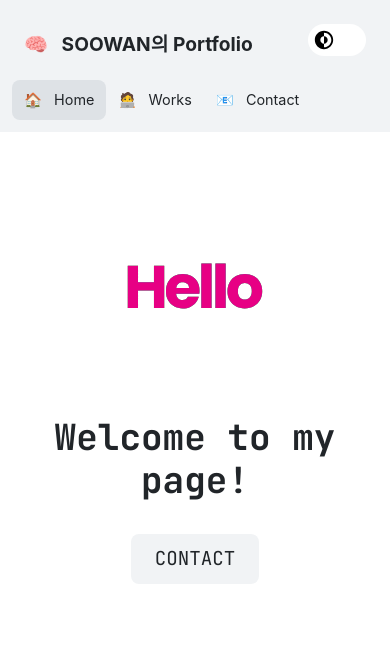
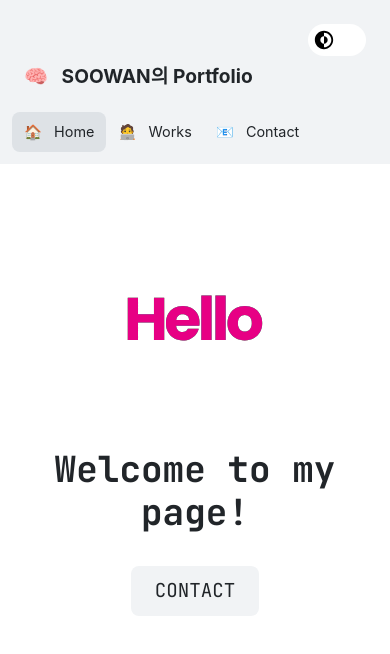
Before and after one commit to sooowan/portfolio-react, a React (Create React App) app: page / in a window 390 px wide. Shown: the top 654 px of the page. Built offline with nearby package versions, Linux system fonts and the light colour scheme.

Commit message:
body backround, mobile topbar 수정

```diff
--- a/src/styles/Main.module.css
+++ b/src/styles/Main.module.css
@@ -26,8 +26,8 @@
 
 @media screen and (max-width: 768px) {
   .main-wrap {
-    height: calc(100vh - 132px);
-    margin-top: 132px;
+    height: calc(100vh - 164px);
+    margin-top: 164px;
   }
   .tab-wrap {
     display: none;
--- a/src/styles/Side.module.css
+++ b/src/styles/Side.module.css
@@ -66,7 +66,7 @@
     flex-wrap: wrap;
     position: absolute;
     top: 0;
-    padding-bottom: 12px;
+    padding: 32px 0 12px;
   }
   .aside {
     width: 100%;
--- a/src/styles/global.css
+++ b/src/styles/global.css
@@ -12,6 +12,7 @@ body {
   height: 100%;
   font-size: 14px;
   line-height: 20px;
+  background: var(--main-bg);
 }
 a {
   color: inherit;
```
